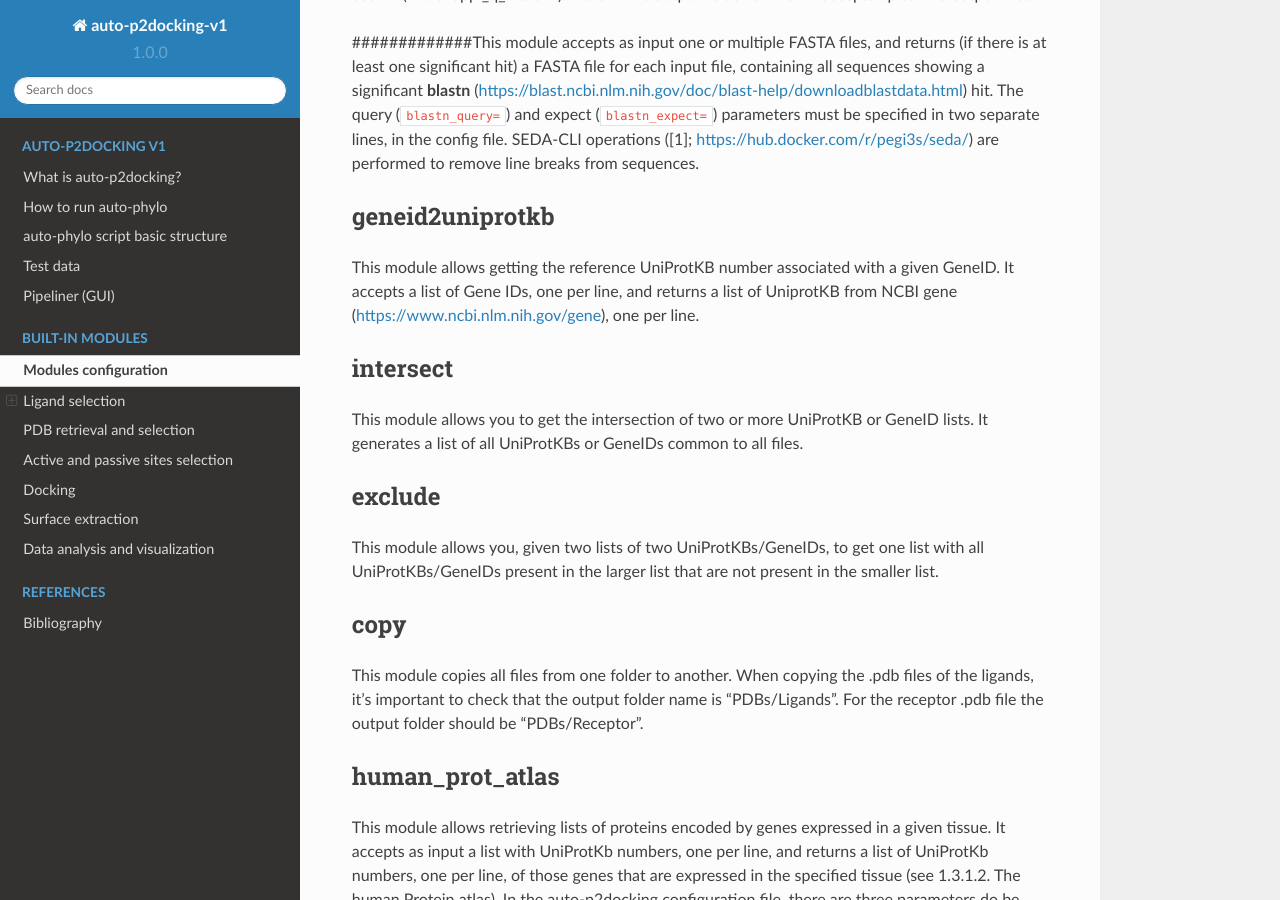
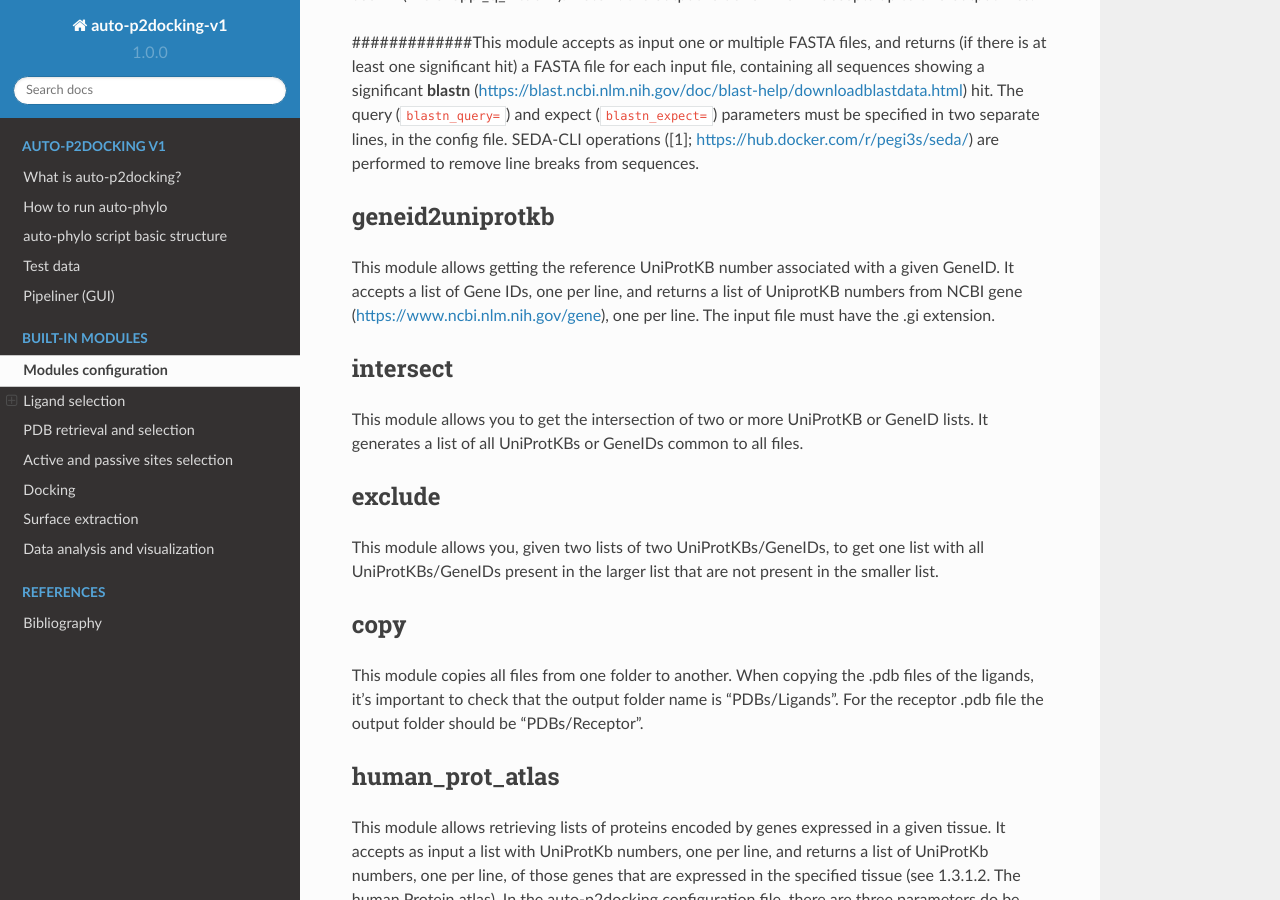
Before and after one commit to pegi3s/auto-p2docking-docs, a Sphinx documentation site: the page built from source/modules_1_ligand_selection.rst, in a window 1280 px wide and 900 px high, scrolled down 1375 px. Built offline with Sphinx 7.4.7 and the Read the Docs theme 2.0.0, drawn with Linux system fonts in a browser that asks for light colours.

Commit message:
Update modules_1_ligand_selection.rst

```diff
--- a/source/modules_1_ligand_selection.rst
+++ b/source/modules_1_ligand_selection.rst
@@ -87,8 +87,8 @@ FASTA file for each input file, containing all sequences showing a significant *
 geneid2uniprotkb
 -------
 This module allows getting the reference UniProtKB number associated with a
-given GeneID. It accepts a list of Gene IDs, one per line, and returns a list of UniprotKB
-from NCBI gene (https://www.ncbi.nlm.nih.gov/gene), one per line.
+given GeneID. It accepts a list of Gene IDs, one per line, and returns a list of UniprotKB numbers
+from NCBI gene (https://www.ncbi.nlm.nih.gov/gene), one per line. The input file must have the .gi extension.
 
 intersect
 -------
```
